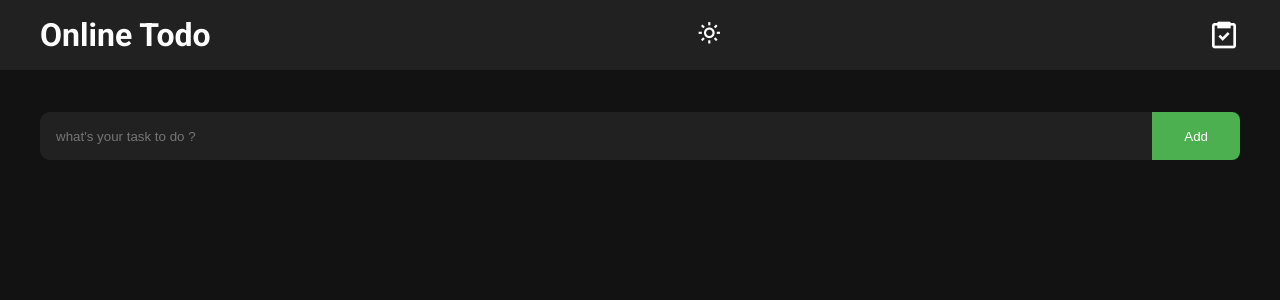
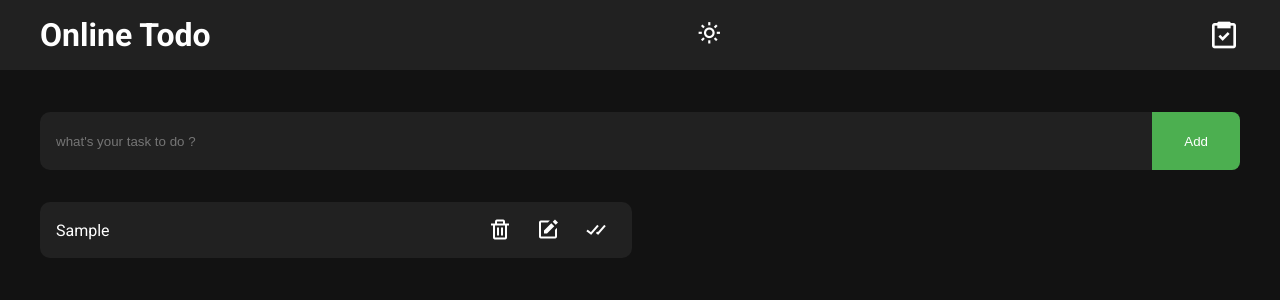
Before and after one commit to Ghassan-SkyDe/TypeScript-ToDoApp, a React (Create React App) app: page / in a window 1280 px wide. Both pictures are taken after typing "Sample" into the empty fields and a click on the button "Add". Shown: the top 300 px of the page. Built offline with nearby package versions, Linux system fonts and the light colour scheme.

Commit message:
all Done/ needs mediaQ for styles

```diff
--- a/src/App.tsx
+++ b/src/App.tsx
@@ -2,6 +2,7 @@ import { useState } from 'react';
 import './App.css';
 import InputField from './components/InputField';
 import { Task } from './models';
+import TaskList from './components/taskList/TaskList';
 
 const App: React.FC = () =>  {
   const [darkTheme, setDarkTheme] = useState(true);
@@ -34,6 +35,8 @@ const App: React.FC = () =>  {
         <InputField task={task} setTask={setTask} handleSubmit={handleSubmit} />
       </div>
 
+      <TaskList tasks={tasks} setTasks={setTasks} />
+
     </div>
   );
 }
--- a/src/components/style.css
+++ b/src/components/style.css
@@ -1,4 +1,4 @@
-
+/* InputField---------------------------------------------------- */
 .form__con{
     margin-top: 2rem;
     width: 100%;
@@ -11,7 +11,7 @@
     margin: 0 auto;
     max-width: 1200px;
     width: 100%;
-    height: 3rem;
+    height: 58px;
     display: flex;
 }
 
@@ -42,9 +42,11 @@
     border-bottom-right-radius: 8px;
     z-index: 32;
 }
+
 .form__btn:hover{
     animation: throbbing 1.5s infinite ease;
 }
+
 @keyframes throbbing{
     0%{transform: scale(1);}
     10%{transform: scale(1.1);}
@@ -70,7 +72,7 @@
 
 }
 
-.form__input:focus+.cover {
+.form__input:focus + .cover {
     opacity: 1;
     z-index: 22;
 }
--- /dev/null
+++ b/src/components/taskList/TaskItem.tsx
@@ -0,0 +1,95 @@
+import { useEffect, useRef, useState } from "react";
+import { Task } from "../../models";
+
+type Props = {
+    tasks: Task[];
+    task: Task;
+    setTasks: any;
+}
+
+const TaskItem: React.FC<Props> = ({ task, setTasks, tasks }) => {
+    const [isEditing, setIsEditing] = useState<boolean>(false);
+    const [editedTask, setEditedTask] = useState<string>(task.task);
+
+    // deleting-----------------------------------------
+    const INITIAL_SC_TO_DELETE = 5;
+    const [isDeleting, setIsDeleting] = useState(false);
+    const [deleteNow, setDeleteNow] = useState(false);
+    const [counter, setCounter] = useState(INITIAL_SC_TO_DELETE);
+    const deleteIntervalRef = useRef<NodeJS.Timeout>();
+
+    useEffect(() => {
+        if(deleteNow) {
+            const filteredDeletedTasks = tasks.filter(item => item.id !== task.id);
+            setTasks(filteredDeletedTasks);
+            setIsDeleting(false);
+            clearInterval(deleteIntervalRef.current!);
+        }
+        if (isDeleting && counter > 0) {
+        deleteIntervalRef.current = setInterval(() => {
+            setCounter((prevCounter) => prevCounter - 1);
+        }, 1000);
+        }else if(isDeleting && counter <= 0) {
+            const filteredDeletedTasks = tasks.filter(item => item.id !== task.id);
+            setTasks(filteredDeletedTasks);
+            setIsDeleting(false);
+            clearInterval(deleteIntervalRef.current!);
+        }
+        else clearInterval(deleteIntervalRef.current!);
+
+        return () => {
+        clearInterval(deleteIntervalRef.current!);
+        };
+    }, [isDeleting, counter,deleteNow]);
+
+     const startDelete = () => {
+        if (isDeleting) {
+        setIsDeleting(false);
+        setCounter(INITIAL_SC_TO_DELETE);
+        } else setIsDeleting(true);
+     }
+
+     const immediateDelete = () => setDeleteNow(true);
+
+    //  check---------
+     const handleDone = () => {
+        const checkedForDoneTasks = tasks.map(item => item.id === task.id ? {...task, isDone: !task.isDone } : item);
+        setTasks(checkedForDoneTasks);
+     }
+    // edit--------------
+     const handleEdit = () => {
+        if(task.isDone) return
+        // saves
+        if(isEditing) {
+            console.log("save");
+            const editedTasks = tasks.map(item => item.id === task.id ? {...task, task: editedTask === "" ? task.task : editedTask} : item);
+            setTasks(editedTasks);
+            editedTask === "" && setEditedTask(task.task);
+        }
+        setIsEditing(pre => !pre);
+     }
+
+     return(
+        <li className="list__item">
+            <div className="list__item--task">
+                { task.isDone
+                ? <s>{task.task}</s>
+                : isEditing
+                ? <input
+                    autoFocus
+                    className="list__item--task--input"
+                    type="text"
+                    value={editedTask}
+                    onChange={(e) => setEditedTask(e.target.value)} />
+                : <p>{task.task}</p> }
+            </div>
+            {isDeleting && <span onClick={immediateDelete}>{counter} delete Now ? Click</span>}
+            <div className="list__item--action">
+                <i title={`${isDeleting ? "Undo" : "Delete"}`} className={`bx ${isDeleting ? 'bx-undo' : 'bx-trash'}`} onClick={startDelete}></i>
+                <i title={`${isEditing ? 'Save' : 'Edit'}`} className={`bx ${isEditing ? 'bx-memory-card' : 'bx bxs-edit'} ${task.isDone && 'disable'}`} onClick={handleEdit}></i>
+                <i title={`${task.isDone ? 'Reset' : 'Done'}`} className={`bx ${task.isDone ? 'bx-refresh' : 'bx-check-double' }`} onClick={handleDone}></i>
+            </div>
+        </li>
+     )
+}
+export default TaskItem;
--- /dev/null
+++ b/src/components/taskList/TaskList.tsx
@@ -0,0 +1,25 @@
+import { Task } from "../../models";
+import TaskItem from "./TaskItem";
+import "./style.css";
+// fix it
+
+
+interface Props {
+    tasks: Task[];
+    setTasks: any;
+}
+const TaskList: React.FC<Props> = ({ tasks, setTasks }) => {
+  return (
+    <ul className="list">
+        {
+            tasks.map(task => (
+                 <TaskItem
+                  key={task.id}
+                  task={task}
+                  tasks={tasks}
+                  setTasks={setTasks} />))
+        }
+    </ul>
+  );
+};
+export default TaskList;
--- /dev/null
+++ b/src/components/taskList/style.css
@@ -0,0 +1,115 @@
+
+/* TaskList---------------------------------------------------- */
+
+/* flex */
+/* .list{
+    margin: 0 auto;
+    max-width: 1200px;
+    display: flex;
+    gap: 1rem;
+    margin-top: 2rem;
+    flex-wrap: wrap;
+} */
+
+/* grid */
+.list{
+    margin: 0 auto;
+    max-width: 1200px;
+    display: grid;
+    gap: 1rem;
+    margin-top: 2rem;
+    grid-template-columns: repeat(2, 1fr);
+}
+
+@media screen and (max-width: 1000px) {
+    .list {
+            grid-template-columns:  1fr;
+        }
+}
+@media screen and (max-width: 1200px) {
+    .list {
+            padding: 0 .5rem;
+        }
+}
+
+/* media--padding */
+.list__item{
+    color: var(--text-primary);
+    border-radius: 10px;
+    display: flex;
+    justify-content: space-between;
+    align-items: center;
+    padding: 1rem 0;
+    /* padding-left: 0.25rem; */
+    padding-left: 1rem;
+    /* padding-left: 1.5rem; */
+    background-color: var(--bg-secondary);
+    /* flex: 1 1 500px; */
+    position: relative;
+}
+
+/* media--positon  */
+.list__item span {
+    /* margin-right: 1rem; */
+    position: absolute;
+    top: 30%;
+    left: 30%;
+    color: var(--error);
+    cursor: pointer;
+    background-color: var(--bg-primary);
+    padding: 0.25rem 0.5rem;
+    border-radius: 10px;
+    animation: throbbing 1.1s infinite ease;
+}
+
+/* media width */
+.list__item--task {
+    user-select: none;
+    max-width: 200px;
+    /* width: 200px; */
+    width: 100px;
+    overflow-x: scroll;
+}
+
+.list__item--task--input {
+    border: none;
+    background-color: transparent;
+    color: var(--info);
+    font-family: "ROBOTO";
+    font-size: 1rem;
+}
+
+.list__item--action {
+    display: flex;
+    align-items: center;
+}
+
+
+
+.list__item--action i{
+    margin-right: 1.5rem;
+    font-size: 1.5rem;
+    /* media size */
+    cursor: pointer;
+    transition: color 0.3s ease;
+}
+
+.list__item--action i:nth-child(1):hover {
+    color: var(--error);
+}
+
+.list__item--action i:nth-child(2):hover {
+    color: var(--info);
+}
+.list__item--action i:nth-child(2).disable {
+    color: var(--disable);
+}
+
+.list__item--action i:nth-child(3):hover {
+    color: var(--success);
+}
+
+
+.list__item--task s {
+    color: var(--bg-button);
+}
--- a/src/index.css
+++ b/src/index.css
@@ -49,6 +49,10 @@ Desktop:
   --text-secondary: #757575;
   --bg-button: #4CAF50;
   --color-button: #FFFFFF;
+  --error: #d32f2f;
+  --info: #0288d1;
+  --success: #2e7d32;
+  --disable:#808080;
 }
 
 .App.dark {
@@ -66,10 +70,14 @@ Desktop:
   --text-secondary: #BDBDBD;
   --bg-button: #4CAF50;
   --color-button: #FFFFFF;
+  --error: #d32f2f;
+  --info: #0288d1;
+  --success: #2e7d32;
+  --disable:#808080;
 }
 
 ::-webkit-scrollbar {
-  width: 0;
+  display: none;
 }
 
 
```
